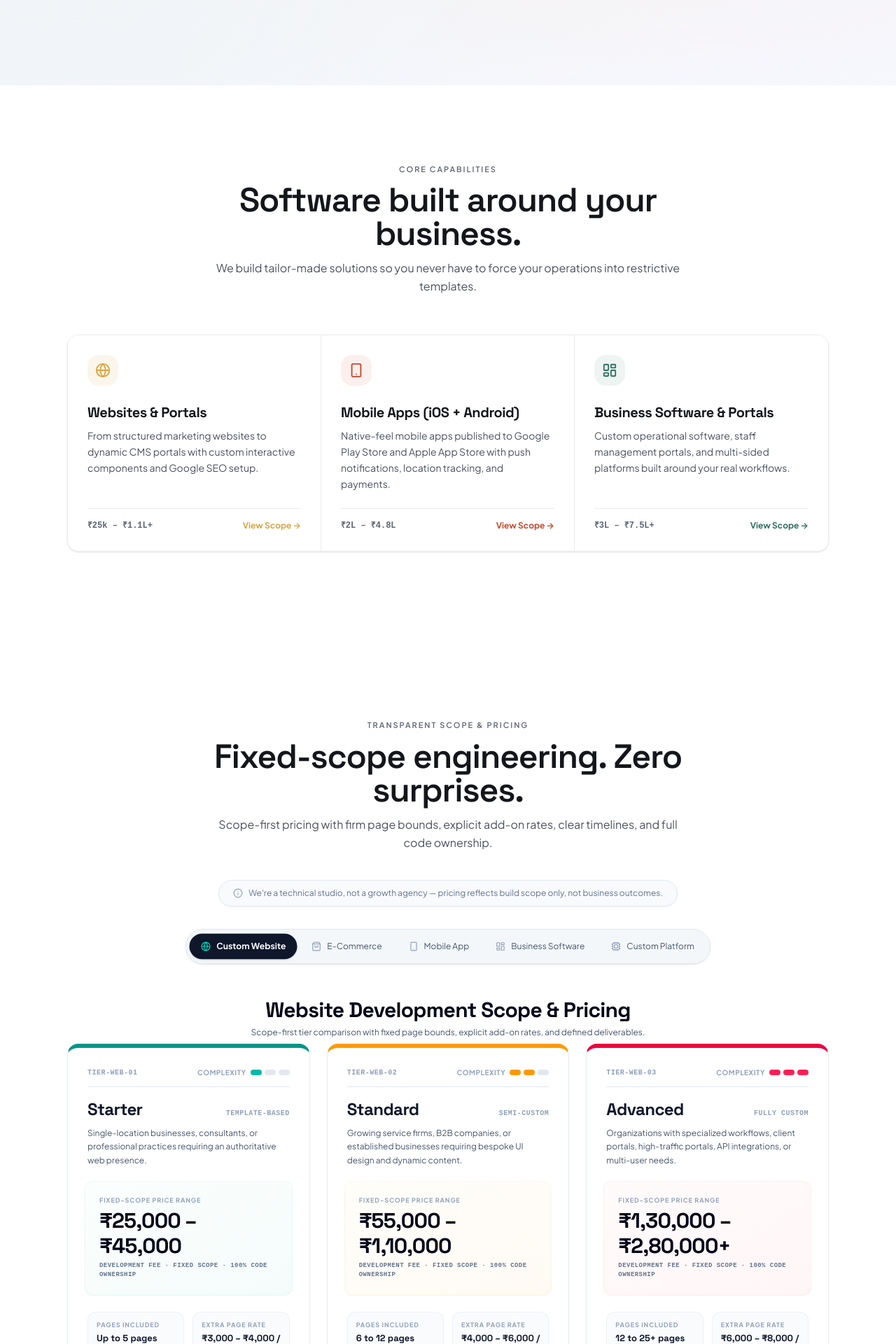
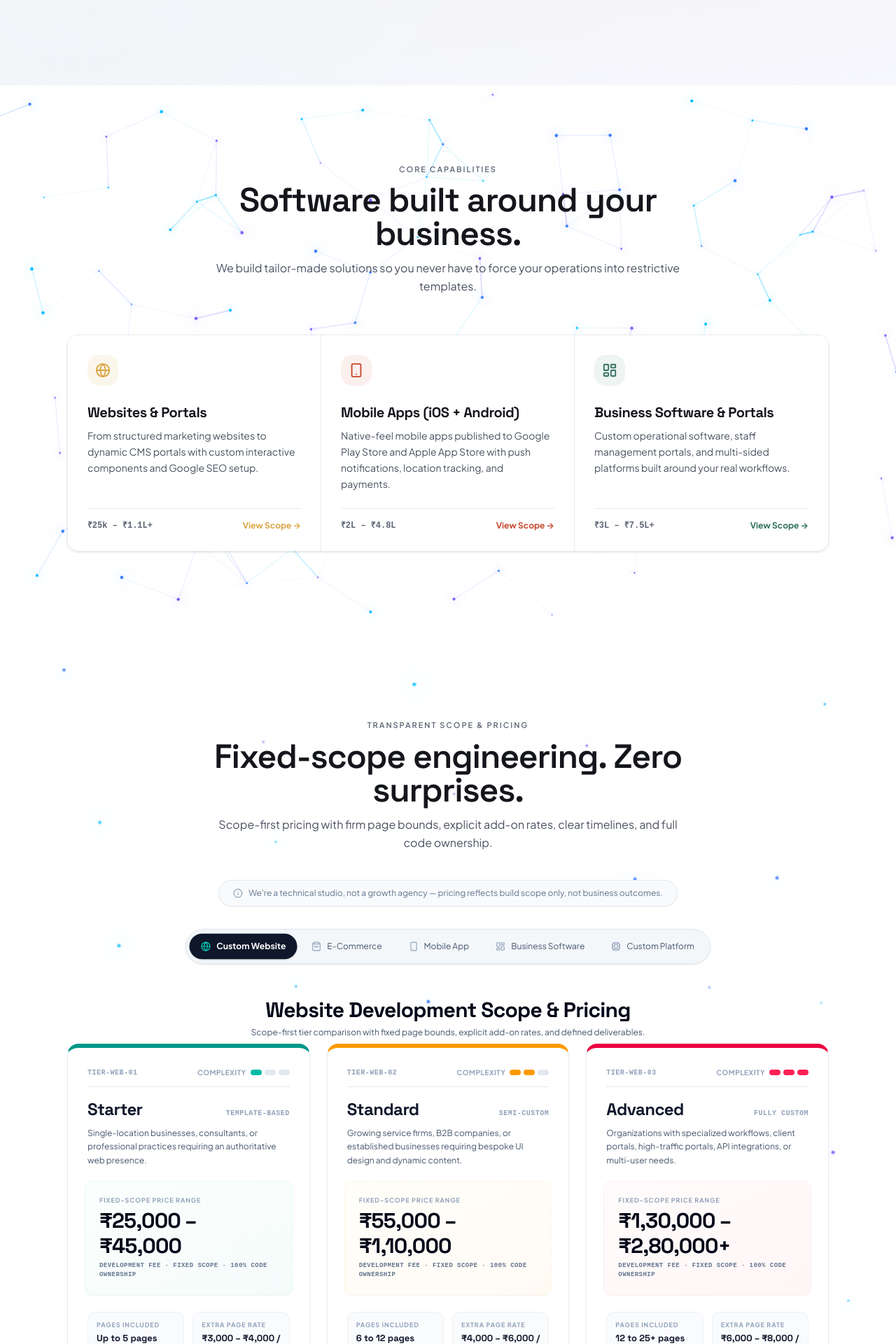
Before and after one commit to salira-studio/portfolio, a React (Vite) app: page / in a window 1280 px wide. Shown: the part 860-2780 px from the top of the page at 70% size. Built offline with nearby package versions, Linux system fonts and the light colour scheme.

Commit message:
feat: add dots & lines animation (EvenMesh) to all white sections

```diff
--- a/src/portfolio/pages/Home.tsx
+++ b/src/portfolio/pages/Home.tsx
@@ -248,6 +248,7 @@ export default function Home() {
 
       {/* ── 2. Services ── */}
       <section id="services" className="sl-white-section relative z-10 overflow-hidden py-20 sm:py-28">
+        <EvenMesh />
         <div className="relative z-10 mx-auto max-w-6xl px-5 sm:px-8">
           <FadeUp>
             <div className="mx-auto mb-14 max-w-2xl text-center">
@@ -341,6 +342,7 @@ export default function Home() {
         id="pricing"
         className="sl-white-section relative z-10 scroll-mt-16 overflow-hidden py-20 sm:py-32"
       >
+        <EvenMesh />
         <div className="relative z-10 mx-auto max-w-6xl px-5 sm:px-8">
           <FadeUp>
             <div className="mx-auto mb-10 max-w-2xl text-center">
@@ -362,6 +364,7 @@ export default function Home() {
 
       {/* ── 4. How We Work ── */}
       <section className="sl-white-section relative z-10 overflow-hidden py-20 sm:py-28">
+        <EvenMesh />
         <div className="relative z-10 mx-auto max-w-6xl px-5 sm:px-8">
           <FadeUp>
             <div className="flex flex-col justify-between gap-4 sm:flex-row sm:items-end">
@@ -410,6 +413,7 @@ export default function Home() {
 
       {/* ── 5. Why SaLira ── */}
       <section className="sl-white-section relative z-10 overflow-hidden py-20 sm:py-28">
+        <EvenMesh />
         <div className="relative z-10 mx-auto max-w-6xl px-5 sm:px-8">
           <FadeUp>
             <div className="mx-auto mb-14 max-w-2xl text-center">
```
